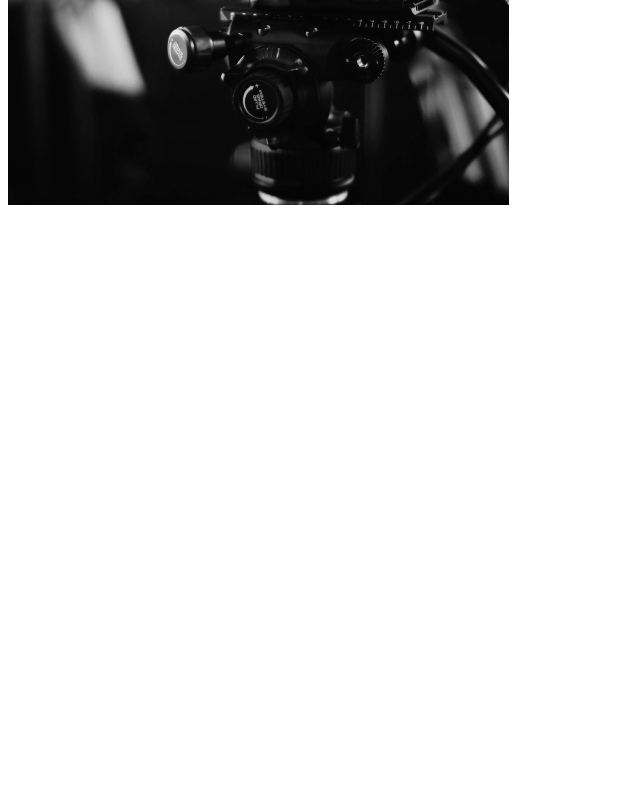
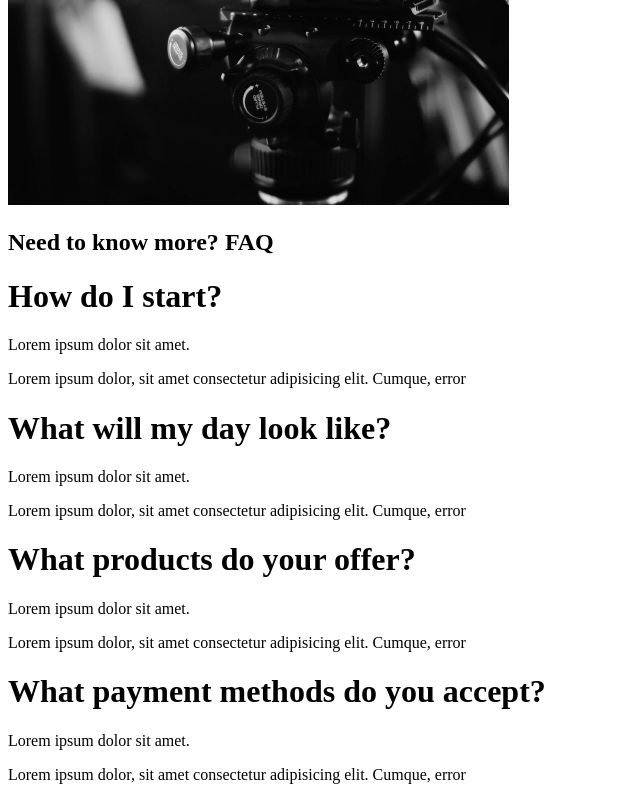
Before and after one commit to nidhi-kala/react-code, a React (Create React App) app in the folder seize/: page / in a window 1280 px wide. Shown: the part 2164-2964 px from the top of the page, without its empty margins (0-640 px from the left). Before the commit the page ends 2381 px from the top, so only its background shows below. Built offline with nearby package versions, Linux system fonts and the light colour scheme.

Commit message:
FAQ section added

```diff
--- a/seize/src/components/Faq.js
+++ b/seize/src/components/Faq.js
@@ -0,0 +1,50 @@
+const Faq = () => {
+  return (
+    <div className="faq">
+      <h2>
+        Need to know more? <span>FAQ</span>{" "}
+      </h2>
+      <div className="question">
+        <h1>How do I start?</h1>
+        <div className="answer">
+          <p>Lorem ipsum dolor sit amet.</p>
+          <p>
+            Lorem ipsum dolor, sit amet consectetur adipisicing elit. Cumque,
+            error
+          </p>
+        </div>
+      </div>
+      <div className="question">
+        <h1>What will my day look like?</h1>
+        <div className="answer">
+          <p>Lorem ipsum dolor sit amet.</p>
+          <p>
+            Lorem ipsum dolor, sit amet consectetur adipisicing elit. Cumque,
+            error
+          </p>
+        </div>
+      </div>
+      <div className="question">
+        <h1>What products do your offer?</h1>
+        <div className="answer">
+          <p>Lorem ipsum dolor sit amet.</p>
+          <p>
+            Lorem ipsum dolor, sit amet consectetur adipisicing elit. Cumque,
+            error
+          </p>
+        </div>
+      </div>
+      <div className="question">
+        <h1>What payment methods do you accept?</h1>
+        <div className="answer">
+          <p>Lorem ipsum dolor sit amet.</p>
+          <p>
+            Lorem ipsum dolor, sit amet consectetur adipisicing elit. Cumque,
+            error
+          </p>
+        </div>
+      </div>
+    </div>
+  );
+};
+export default Faq;
--- a/seize/src/pages/AboutPage.js
+++ b/seize/src/pages/AboutPage.js
@@ -1,10 +1,13 @@
 import About from "../components/About";
 import Services from "../components/Services";
+import Faq from "../components/Faq";
+
 const AboutPage = () => {
   return (
     <>
       <About />
       <Services />
+      <Faq />
     </>
   );
 };
```
